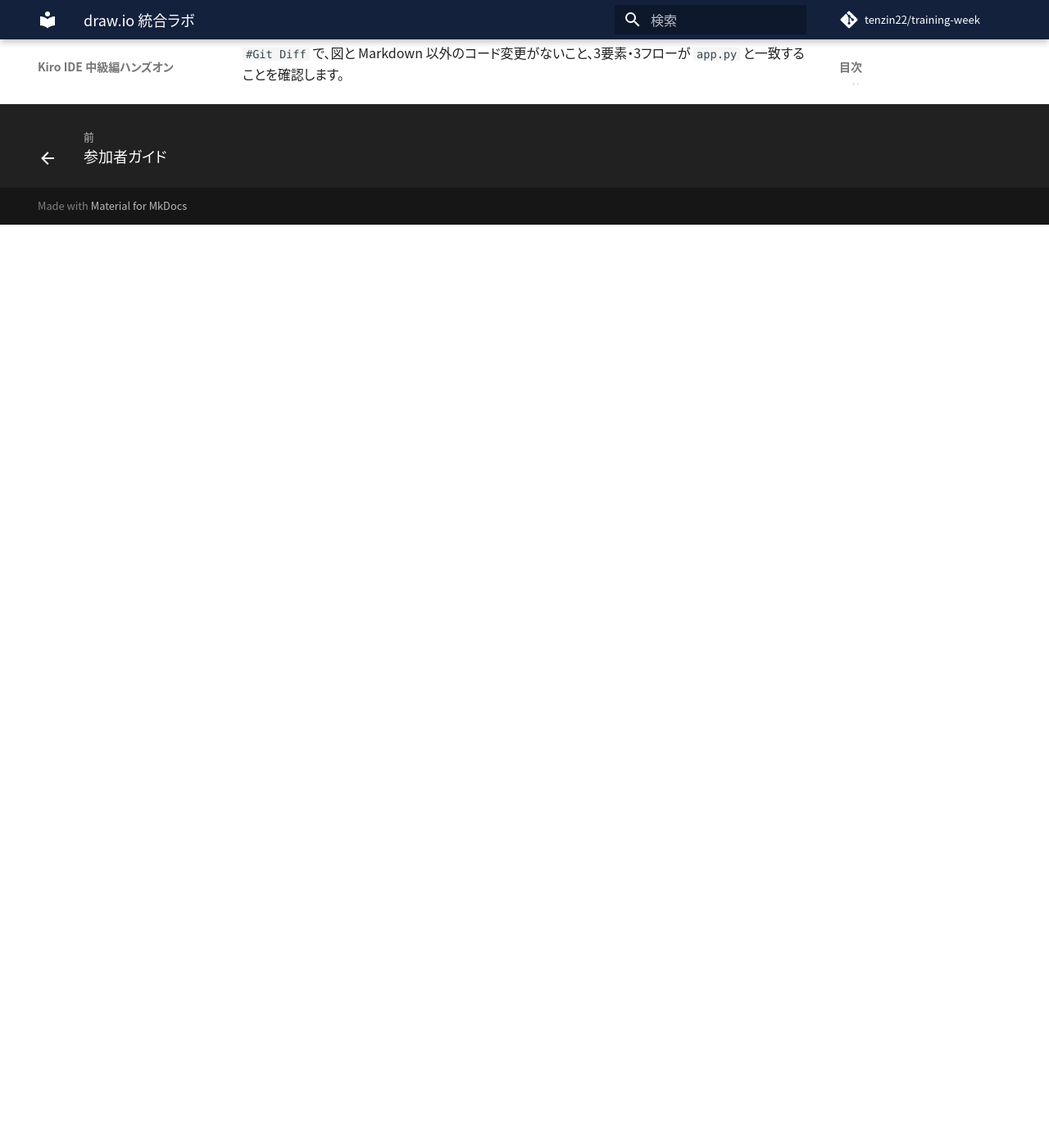
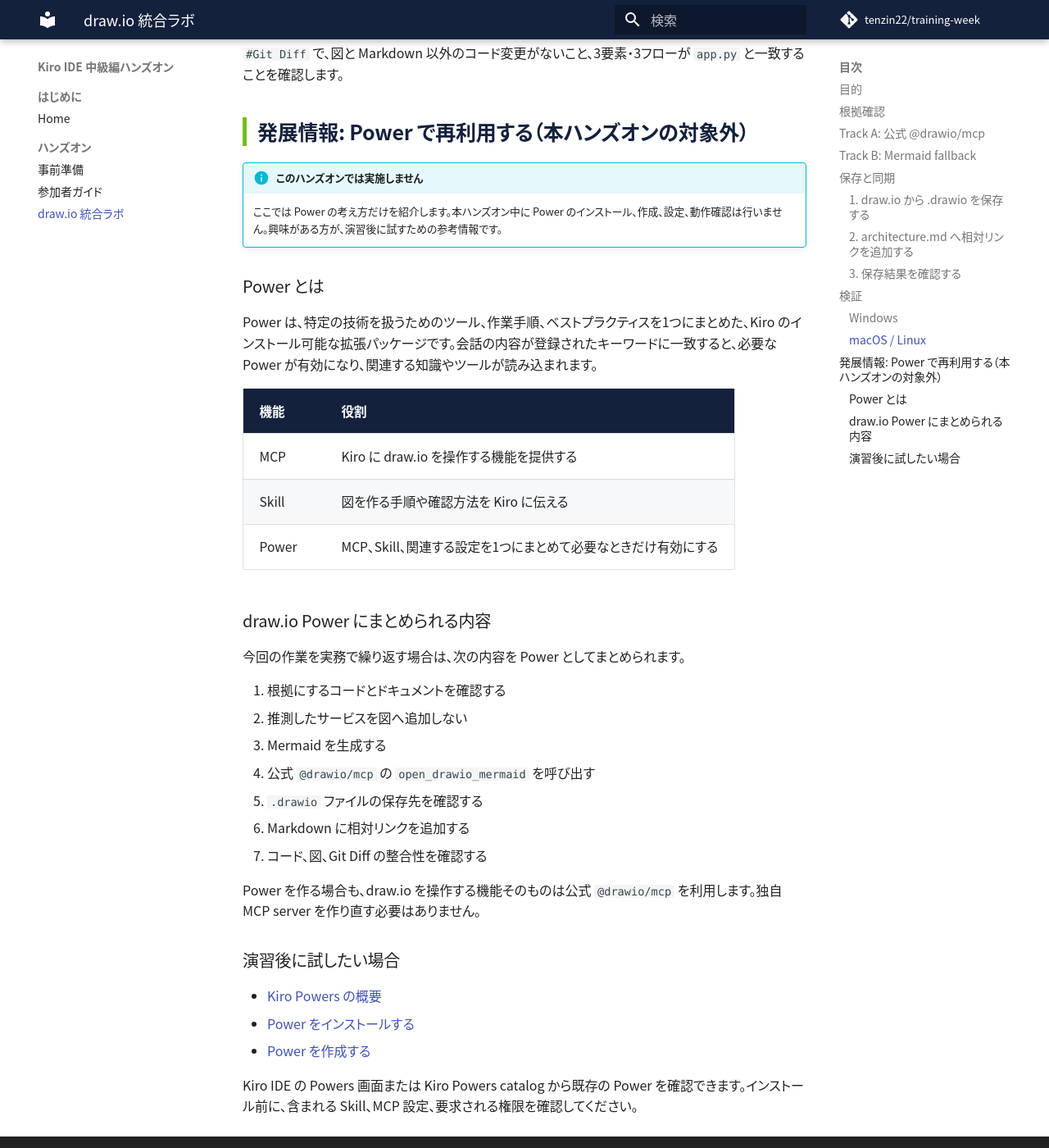
Before and after one commit to tenzin22/training-week, an MkDocs documentation site: the page built from docs/drawio-lab.md, in a window 1280 px wide and 1400 px high, scrolled down 2625 px. Shown: the whole window at 82% size. Built offline with MkDocs 1.6.1 and Material for MkDocs 9.7.7, drawn with Linux system fonts in a browser that asks for light colours; comment, search, counter and statistics services are not loaded; before the commit the page ends 2899 px from its top, so only the background shows below that.

Commit message:
docs: introduce Powers as optional follow-up (#6)
Co-authored-by: Nima Sherpa <nimaten@amazon.com>

````diff
--- a/docs/drawio-lab.md
+++ b/docs/drawio-lab.md
@@ -109,3 +109,40 @@
 ```
 
 `#Git Diff` で、図と Markdown 以外のコード変更がないこと、3要素・3フローが `app.py` と一致することを確認します。
+
+## 発展情報: Power で再利用する（本ハンズオンの対象外）
+
+!!! info "このハンズオンでは実施しません"
+    ここでは Power の考え方だけを紹介します。本ハンズオン中に Power のインストール、作成、設定、動作確認は行いません。興味がある方が、演習後に試すための参考情報です。
+
+### Power とは
+
+Power は、特定の技術を扱うためのツール、作業手順、ベストプラクティスを1つにまとめた、Kiro のインストール可能な拡張パッケージです。会話の内容が登録されたキーワードに一致すると、必要な Power が有効になり、関連する知識やツールが読み込まれます。
+
+| 機能 | 役割 |
+|---|---|
+| MCP | Kiro に draw.io を操作する機能を提供する |
+| Skill | 図を作る手順や確認方法を Kiro に伝える |
+| Power | MCP、Skill、関連する設定を1つにまとめて必要なときだけ有効にする |
+
+### draw.io Power にまとめられる内容
+
+今回の作業を実務で繰り返す場合は、次の内容を Power としてまとめられます。
+
+1. 根拠にするコードとドキュメントを確認する
+2. 推測したサービスを図へ追加しない
+3. Mermaid を生成する
+4. 公式 `@drawio/mcp` の `open_drawio_mermaid` を呼び出す
+5. `.drawio` ファイルの保存先を確認する
+6. Markdown に相対リンクを追加する
+7. コード、図、Git Diff の整合性を確認する
+
+Power を作る場合も、draw.io を操作する機能そのものは公式 `@drawio/mcp` を利用します。独自 MCP server を作り直す必要はありません。
+
+### 演習後に試したい場合
+
+- [Kiro Powers の概要](https://kiro.dev/docs/powers/)
+- [Power をインストールする](https://kiro.dev/docs/powers/installation/)
+- [Power を作成する](https://kiro.dev/docs/powers/create/)
+
+Kiro IDE の Powers 画面または Kiro Powers catalog から既存の Power を確認できます。インストール前に、含まれる Skill、MCP 設定、要求される権限を確認してください。
````
